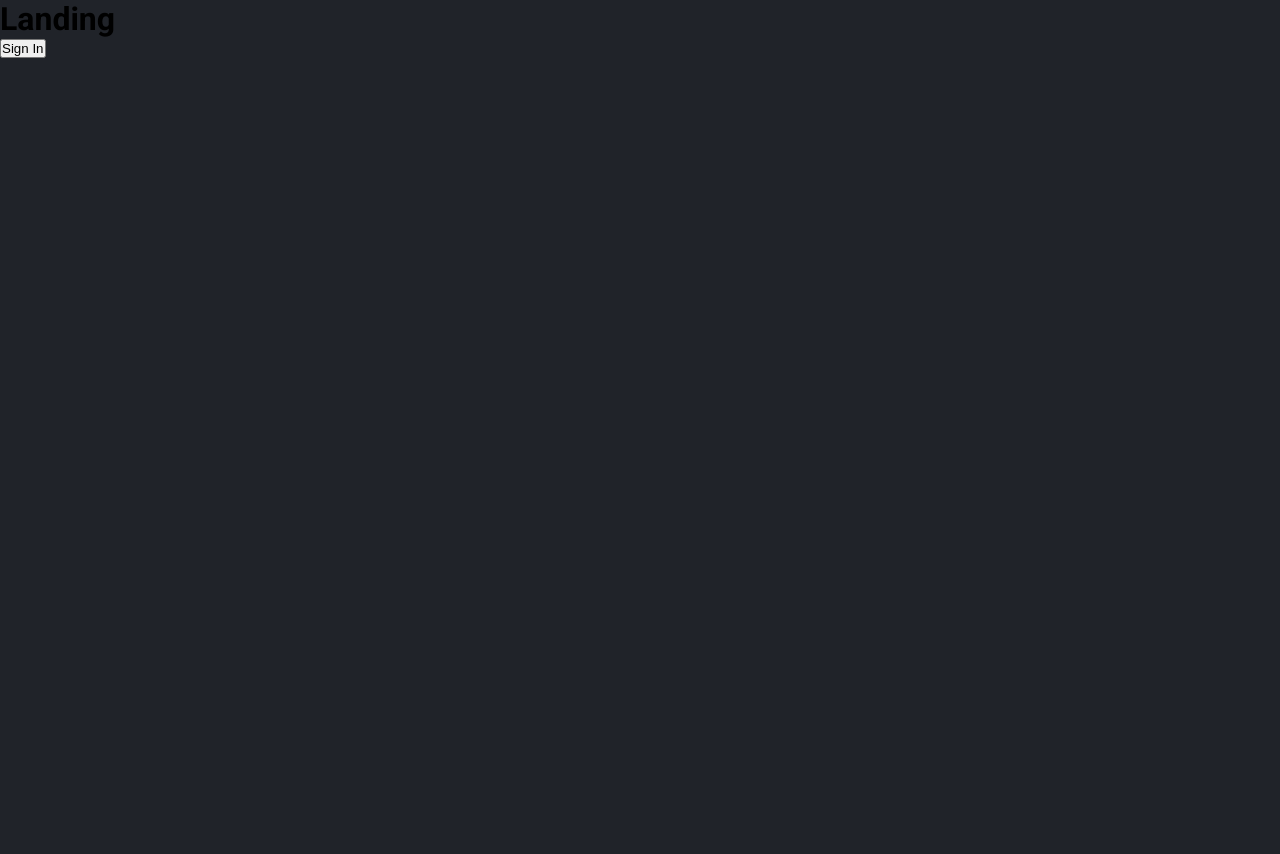
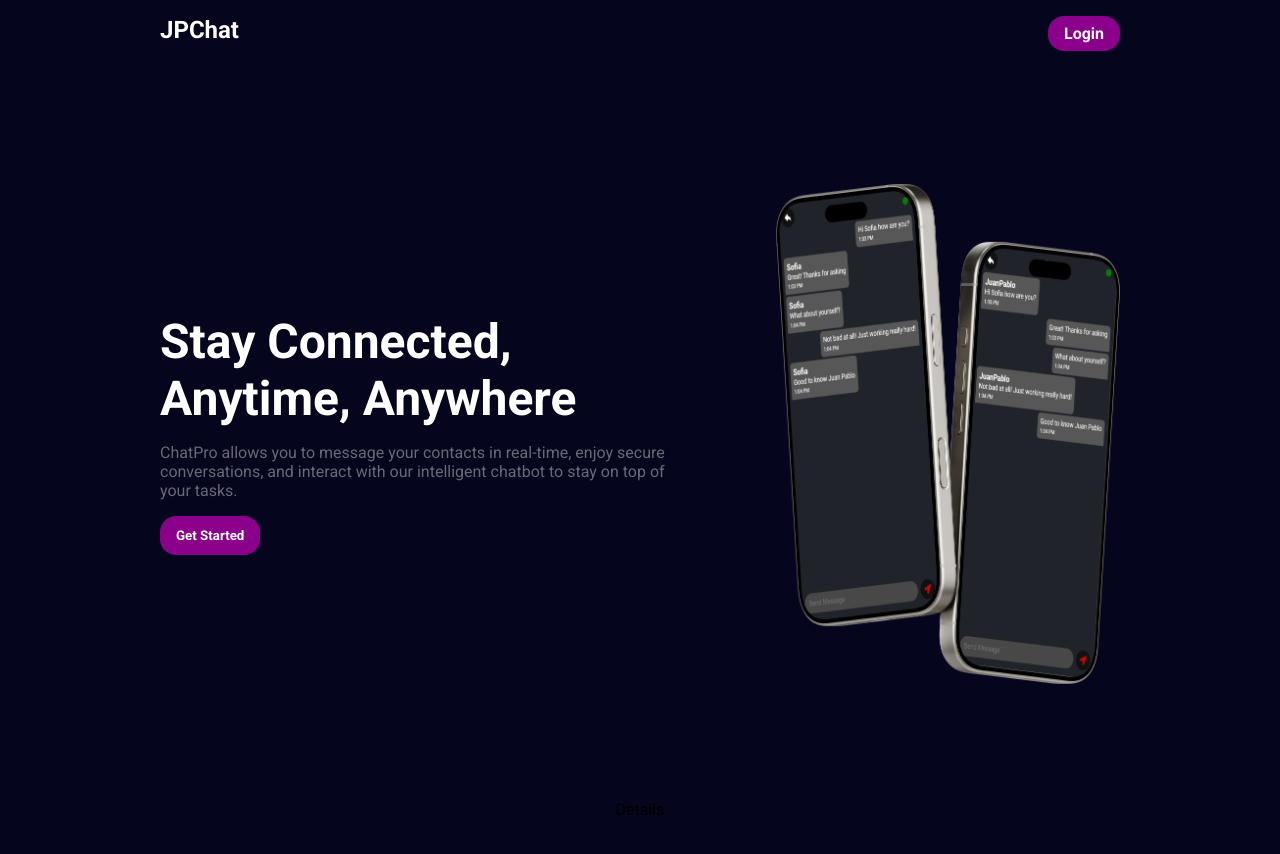
Before and after one commit to MrJuanPabloTheCreator/webSocketChatApp, a React (Vite) app: page / in a window 1280 px wide. Shown: the top 854 px of the page. Before the commit the page ends 800 px from the top, so only its background shows below. Built offline with nearby package versions, Linux system fonts and the light colour scheme.

Commit message:
Landing page section 1 implementation and redesign

```diff
--- a/src/pages/landing/landing.jsx
+++ b/src/pages/landing/landing.jsx
@@ -1,17 +1,36 @@
 import React, { useState } from 'react';
+
 import SignIn from '../signIn/signIn';
+import styles from "./landing.module.css"
 
 const Landing = () => {
   const [showSignIn, setShowSignIn] = useState(false);
 
   return (
-    <div>
+    <div style={{ flex: 1 }}>
       {showSignIn ? (
         <SignIn setShowSignIn={setShowSignIn}/>
       ) : (
-        <div>
-          <h1>Landing</h1>
-          <button onClick={() => setShowSignIn(true)}>Sign In</button>
+        <div className={styles.landingContainer}>
+          <section>
+            <nav className={styles.navbar}>
+              <span>JPChat</span>
+              <button>
+                Login
+              </button>
+            </nav>
+            <div className={styles.landingContent}>
+              <div>
+                <h1>Stay Connected, Anytime, Anywhere</h1>
+                <p>ChatPro allows you to message your contacts in real-time, enjoy secure conversations, and interact with our intelligent chatbot to stay on top of your tasks.</p>
+                <button onClick={() => setShowSignIn(true)}>Get Started</button>
+              </div>
+              <img src='../../../assets/webSocketAppIphones.png' alt='Demo Image' height={500}/>
+            </div>
+          </section>
+          <section>
+            Details
+          </section>
         </div>
       )}
     </div>
--- /dev/null
+++ b/src/pages/landing/landing.module.css
@@ -0,0 +1,72 @@
+.landingContainer {
+    position: relative;
+    height: 100%;
+    width: 100%;
+    max-width: 1920px;
+    padding: 0rem 10rem;
+    display: flex;
+    flex-direction: column;
+    align-items: center;
+}
+
+.landingContainer section {
+    min-height: 100%;
+    height: 100%;
+    display: flex;
+    flex-direction: column;
+    align-items: center;
+}
+
+.navbar {
+    padding: 1rem 0rem;
+    width: 100%;
+    display: flex;
+    justify-content: space-between;
+}
+.navbar span {
+    color: white;
+    font-size: 1.5rem;
+    font-weight: 600;
+}
+.navbar button {
+    color: white;
+    background-color:darkmagenta;
+    padding: 0.5rem 1rem;
+    border-radius: 1rem;
+    border: none;
+    font-size: 1rem;
+    font-weight: 600;
+    font-family: 'Roboto', sans-serif;
+    cursor: pointer;
+}
+
+.landingContent {
+    display: flex;
+    flex: 1;
+    align-items: center;
+    justify-content: space-between;
+}
+.landingContent div {
+    width: 55%;
+    display: flex;
+    flex-direction: column;
+    align-items: flex-start;
+    gap: 1rem;
+}
+.landingContent h1 {
+    color: white;
+    font-size: 3rem;
+}
+.landingContent p {
+    color: rgba(255, 255, 255, 0.395);
+}
+.landingContent button {
+    color: white;
+    background-color:darkmagenta;
+    padding: 0.75rem 1rem;
+    border-radius: 1rem;
+    border: none;
+    font-weight: 600;
+    font-family: 'Roboto', sans-serif;
+    cursor: pointer;
+}
--- a/style.css
+++ b/style.css
@@ -8,14 +8,13 @@ html {
     height: -webkit-fill-available;
 }
 body {
-    background-color: #202329;
+    background-color: #05051E;
     font-family: 'Roboto', sans-serif;
     height: -webkit-fill-available;
 }
 
 #root {
     height: 100%;
-    width: 100vw;
-    /* max-width: 1920px; */
+    width: 100%;
     display: flex;
 }
```
Also changed, not shown: assets/webSocketAppIphones.png (added).
